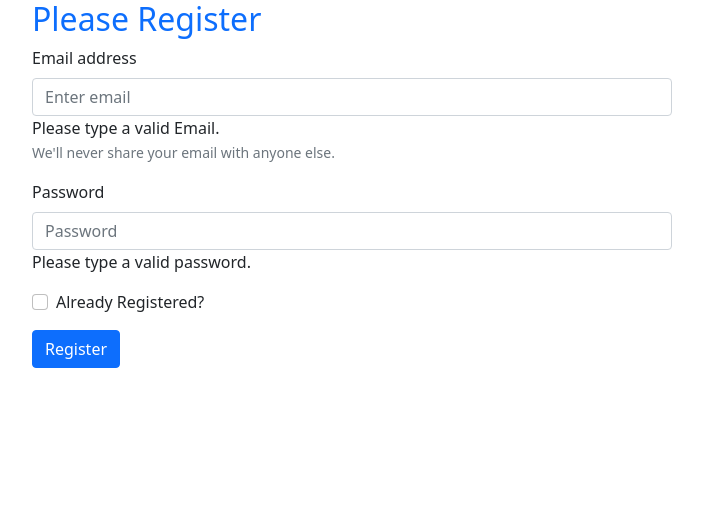
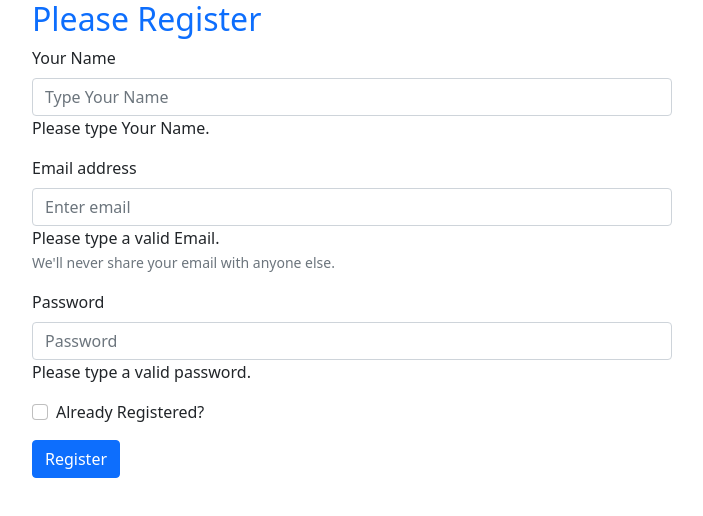
Before and after one commit to eliyas700/Email-Password-Authentication-By-firebase-M-57-, a React (Create React App) app: page / in a window 1280 px wide. Shown: the top 516 px of the page, without its empty margins (288-991 px from the left). Built offline with nearby package versions, Linux system fonts and the light colour scheme.

Commit message:
Display Name

```diff
--- a/src/App.js
+++ b/src/App.js
@@ -6,6 +6,7 @@ import {
   sendEmailVerification,
   sendPasswordResetEmail,
   signInWithEmailAndPassword,
+  updateProfile,
 } from "firebase/auth";
 import app from "./firebase.init";
 import { Button, Form } from "react-bootstrap";
@@ -17,6 +18,12 @@ function App() {
   const [email, setEmail] = useState("");
   const [password, setPassword] = useState("");
   const [registered, setRegistered] = useState(false);
+  const [name, setName] = useState("");
+
+  const getName = (event) => {
+    setName(event.target.value);
+    console.log(name);
+  };
 
   const getEmail = (event) => {
     setEmail(event.target.value);
@@ -62,6 +69,7 @@ function App() {
           setEmail(" ");
           setPassword(" ");
           verifyEmail();
+          sendName();
         })
         .catch((error) => {
           console.error(error);
@@ -70,7 +78,13 @@ function App() {
     }
     event.preventDefault();
   };
-
+  const sendName = () => {
+    updateProfile(auth.currentUser, { displayName: name })
+      .then(() => {
+        console.log("Name Updated");
+      })
+      .catch((error) => console.error(error.message));
+  };
   const verifyEmail = () => {
     sendEmailVerification(auth.currentUser).then(() =>
       console.log("Emaail Sent")
@@ -88,6 +102,20 @@ function App() {
           Please {registered ? "LogIn" : "Register"}
         </h2>
         <Form noValidate validated={validated} onSubmit={getForm}>
+          {!registered && (
+            <Form.Group className="mb-3" controlId="formBasicEmail">
+              <Form.Label>Your Name</Form.Label>
+              <Form.Control
+                onBlur={getName}
+                type="text"
+                placeholder="Type Your Name"
+                required
+              />
+              <Form.Control.Feedback type="error">
+                Please type Your Name.
+              </Form.Control.Feedback>
+            </Form.Group>
+          )}
           <Form.Group className="mb-3" controlId="formBasicEmail">
             <Form.Label>Email address</Form.Label>
             <Form.Control
```
